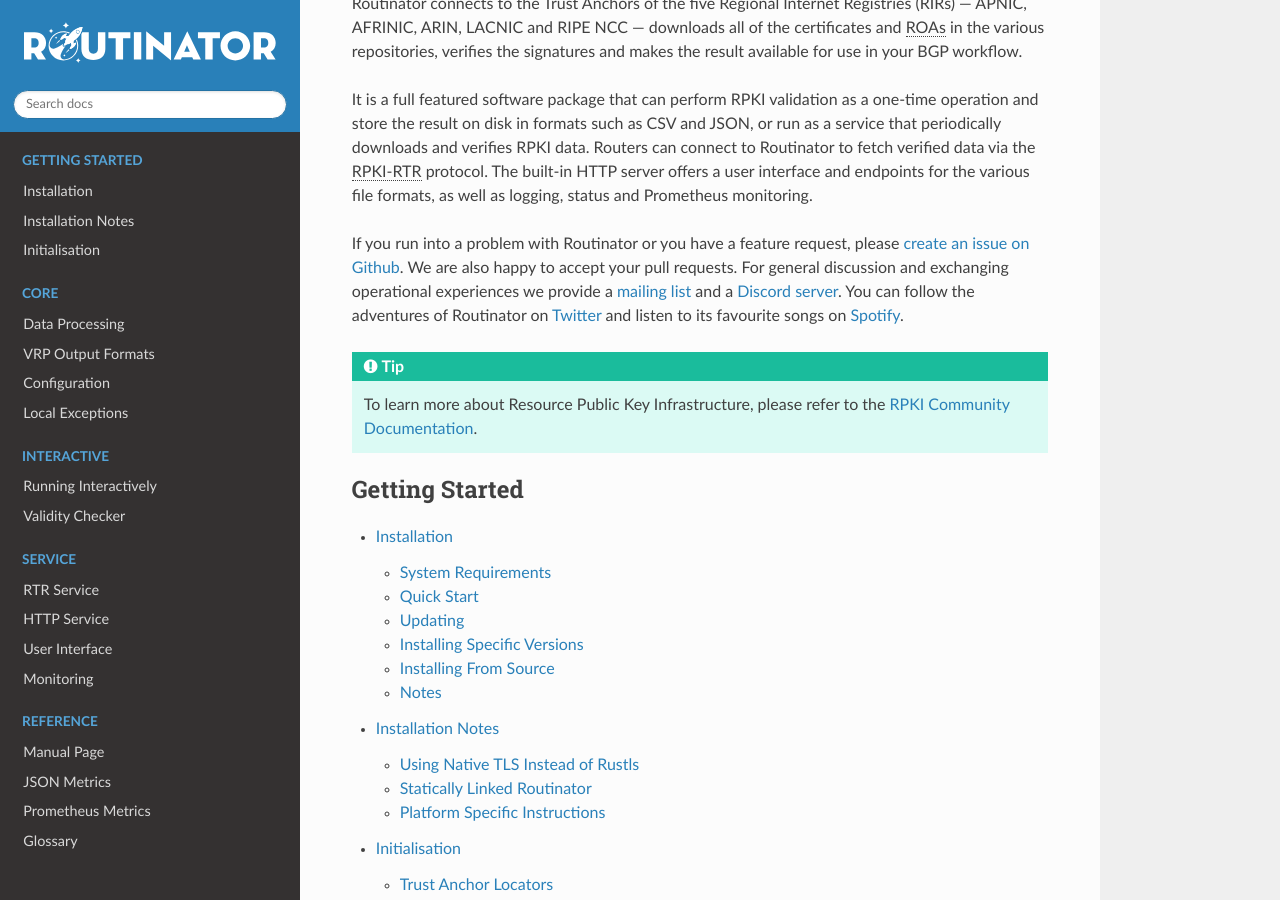
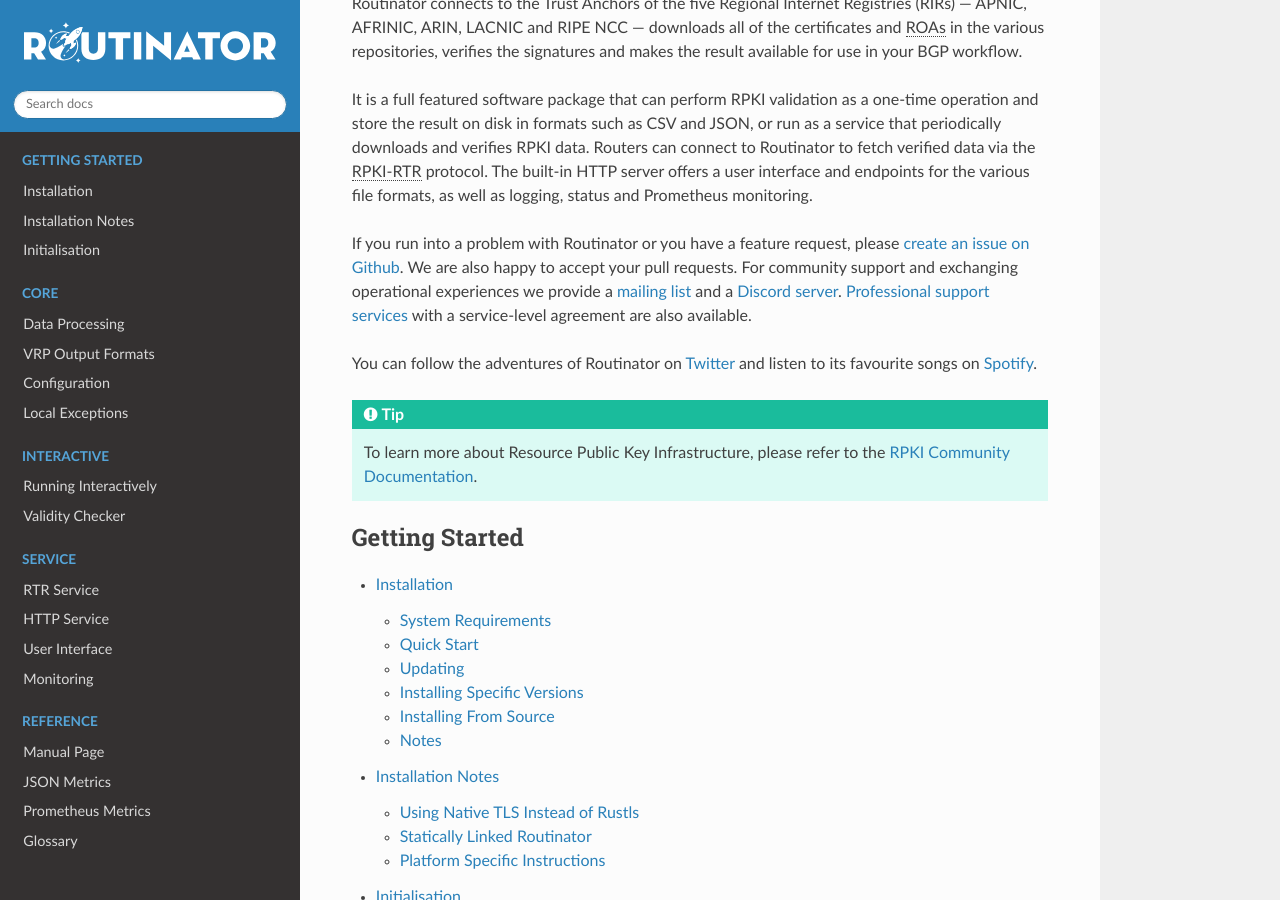
Before and after one commit to NLnetLabs/routinator, a Sphinx documentation site: the page built from source/index.rst, in a window 1280 px wide and 900 px high, scrolled down 336 px. Built offline with Sphinx 7.4.7 and the Read the Docs theme 2.0.0, drawn with Linux system fonts in a browser that asks for light colours; pages that are not in the unit, such as notebooks, are missing from menus; the version number could not be read and is left out.

Commit message:
Add SLA support

```diff
--- a/source/index.rst
+++ b/source/index.rst
@@ -39,12 +39,16 @@
 
 If you run into a problem with Routinator or you have a feature request, please
 `create an issue on Github <https://github.com/NLnetLabs/routinator/issues>`_.
-We are also happy to accept your pull requests. For general discussion and
+We are also happy to accept your pull requests. For community support and
 exchanging operational experiences we provide a `mailing list
 <https://lists.nlnetlabs.nl/mailman/listinfo/rpki>`_ and a `Discord server
-<https://discord.gg/8dvKB5Ykhy>`_. You can follow the adventures of Routinator
-on `Twitter <https://twitter.com/routinator3000>`_ and listen to its favourite
-songs on `Spotify
+<https://discord.gg/8dvKB5Ykhy>`_. `Professional support services
+<https://www.nlnetlabs.nl/services/contracts/>`_ with a service-level agreement
+are also available.
+
+You can follow the adventures of Routinator on `Twitter
+<https://twitter.com/routinator3000>`_ and listen to its favourite songs on
+`Spotify
 <https://open.spotify.com/user/alex.band/playlist/1DkYwN4e4tq73LGAeUykA1?si=AXNn9GkpQ4a-q5skG1yiYQ>`_.
 
 .. Tip::  To learn more about Resource Public Key Infrastructure, please refer
```
